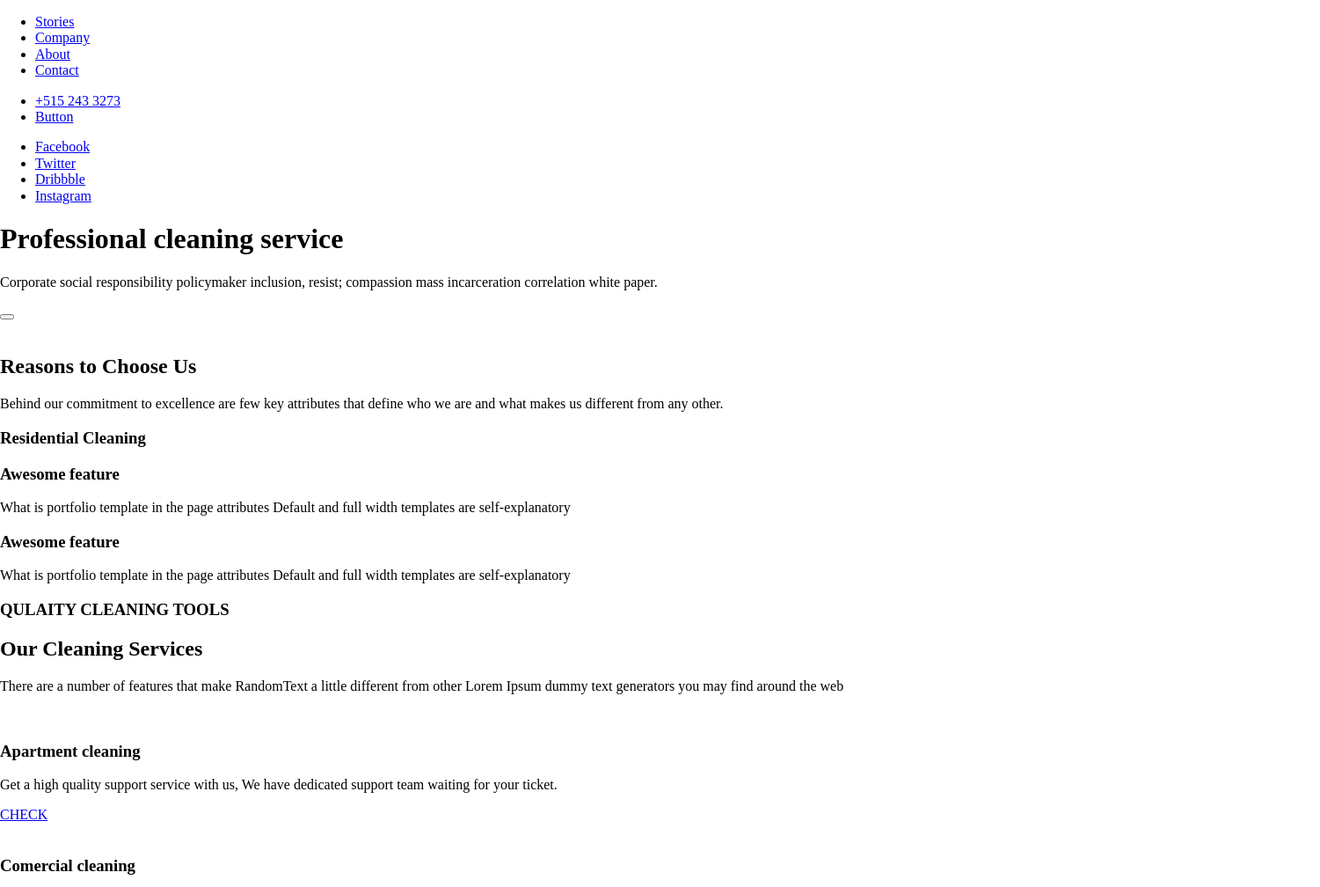
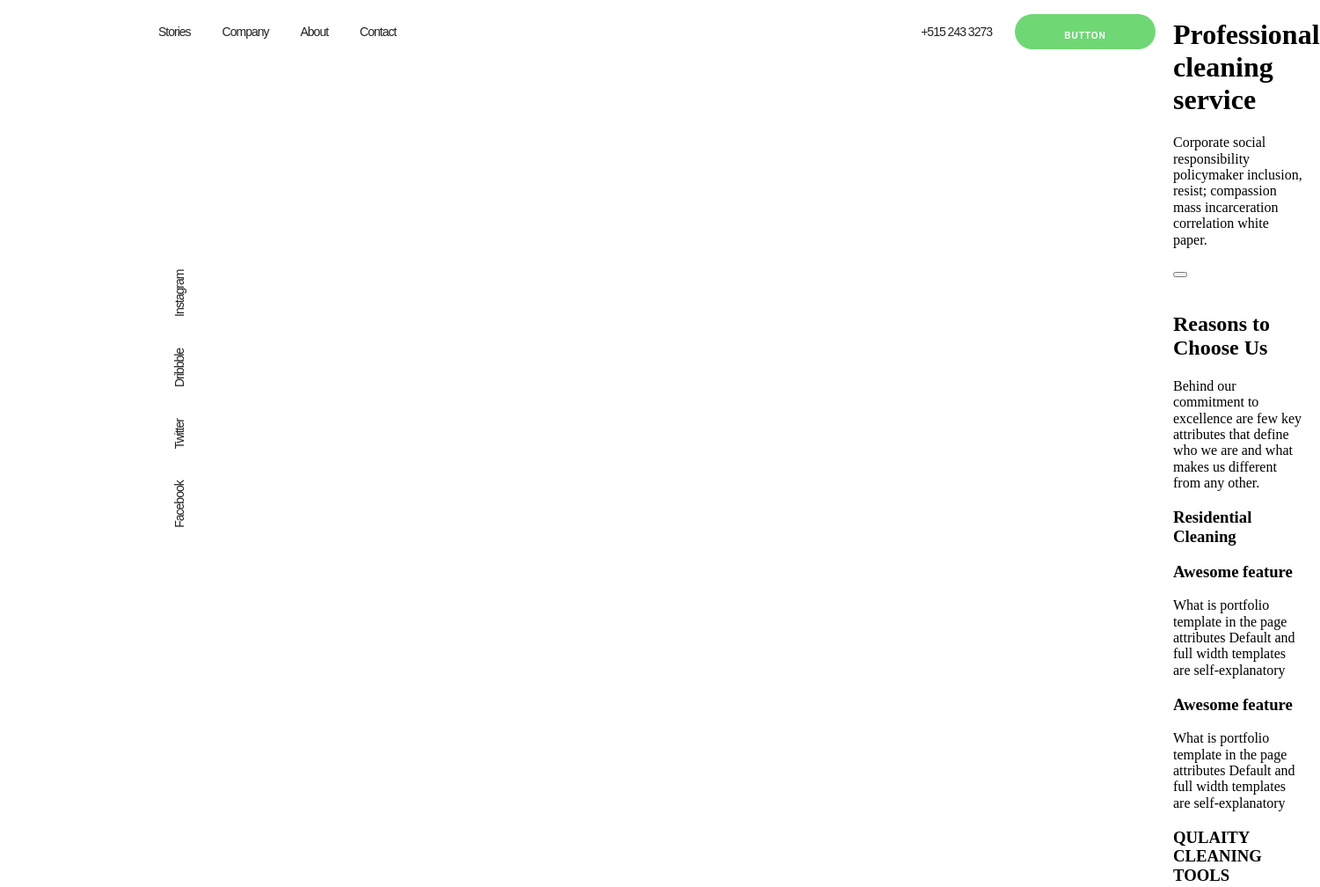
Before and after one commit to mariuszderda/cleaning-web, a website: page src/content/index.html in a window 1280 px wide. Shown: the top 1008 px of the page at 88% size, 1501 px wide, since content can reach past the window. Drawn offline with nearby package versions, Linux system fonts and the light colour scheme; files that its build step writes are made by us from their sources.

Commit message:
feat: added navigation style

```diff
--- a/src/content/index.html
+++ b/src/content/index.html
@@ -9,6 +9,7 @@
 </head>
 <body>
 <nav class="navigation">
+  <div class="navigation__wrapper">
     <ul class="navigation__list">
       <li class="navigation__item"><a class="navigation__link" href="#">Stories</a></li>
       <li class="navigation__item"><a class="navigation__link" href="#">Company</a></li>
@@ -17,8 +18,9 @@
     </ul>
     <ul class="navigation__list">
       <li class="navigation__item"><a class="navigation__link" href="tel:+485152433273">+515 243 3273</a></li>
-    <li class="navigation__item"><a class="navigation__link" href="#">Button</a></li>
+      <li class="navigation__item navigation__item--right "><a class="navigation__link navigation__link--green" href="#">Button</a></li>
     </ul>
+  </div>
   <aside class="navigation__social">
     <ul class="navigation__list">
       <li class="navigation__item"><a class="navigation__link" href="#">Facebook</a></li>
--- /dev/null
+++ b/src/scss/_body.scss
@@ -0,0 +1,15 @@
+html {
+  box-sizing: border-box;
+}
+
+*,
+*:before,
+*:after {
+  box-sizing: inherit;
+}
+
+body{
+  display: grid;
+  grid-template-columns:minmax(150px, 1fr) repeat(12, 77px) minmax(150px, 1fr);
+  grid-column-gap: 20px;
+}
--- /dev/null
+++ b/src/scss/_header.scss
@@ -0,0 +1,50 @@
+.navigation{
+  @include container-position;
+  &__wrapper{
+    display: flex;
+    justify-content: space-between;
+
+  }
+  &__list{
+    display: inline-flex;
+    align-items: center;
+    list-style: none;
+    padding: 0;
+  }
+  &__item{
+    margin-right: 16px;
+    //height: 25px;
+    &--right{
+      margin-right: 0;
+    }
+  }
+  &__link{
+    @include font-paragraph(14px, normal, normal, 17px, -1px);
+    color: $font-header-color;
+    text-decoration: none;
+    padding: 5px 10px;
+    &:hover{
+      background: $green;
+      border-radius: 25px;
+      color: #fff;
+    }
+    &--green{
+      @include font-paragraph(10px, normal, bold, 12px, 1px);
+      display: inline-block;
+      text-transform: uppercase;
+      color: #fff;
+      text-align: center;
+      line-height: 40px;
+      width: 160px;
+      height: 40px;
+      background: $green;
+      border-radius: 25px;
+    }
+  }
+  &__social{
+    transform: rotate(-90deg);
+    position: absolute;
+    top: 420px;
+    left: 40px;
+  }
+}
--- /dev/null
+++ b/src/scss/_mixins.scss
@@ -0,0 +1,12 @@
+@mixin font-paragraph($font-size, $font-style, $font-weight, $line-height, $letter-spacing ) {
+  font-family: Montserrat, sans-serif;
+  font-style: $font-style;
+  font-weight: $font-weight;
+  font-size: $font-size;
+  line-height: $line-height;
+  letter-spacing: $letter-spacing;
+}
+@mixin container-position(){
+  grid-column-start: 2;
+  grid-column-end: 14;
+}
--- a/src/scss/_variables.scss
+++ b/src/scss/_variables.scss
@@ -1,2 +1,5 @@
-$violet: #2D2241;
-$yellow: #F9C802;
+$font-header-color: #212121;
+$font-paragraph-color: #333333;
+$blue: #4CBAD8;
+$yellow: #FAEC8C;
+$green: #70D775;
--- a/src/scss/main.scss
+++ b/src/scss/main.scss
@@ -1,12 +1,5 @@
 @import "_normalize";
+@import "_body";
 @import "_variables";
-
-html {
-	box-sizing: border-box;
-}
-
-*,
-*:before,
-*:after {
-	box-sizing: inherit;
-}
+@import "_mixins";
+@import "_header";
```
Lines whose indentation alone changed are shown as unchanged.
